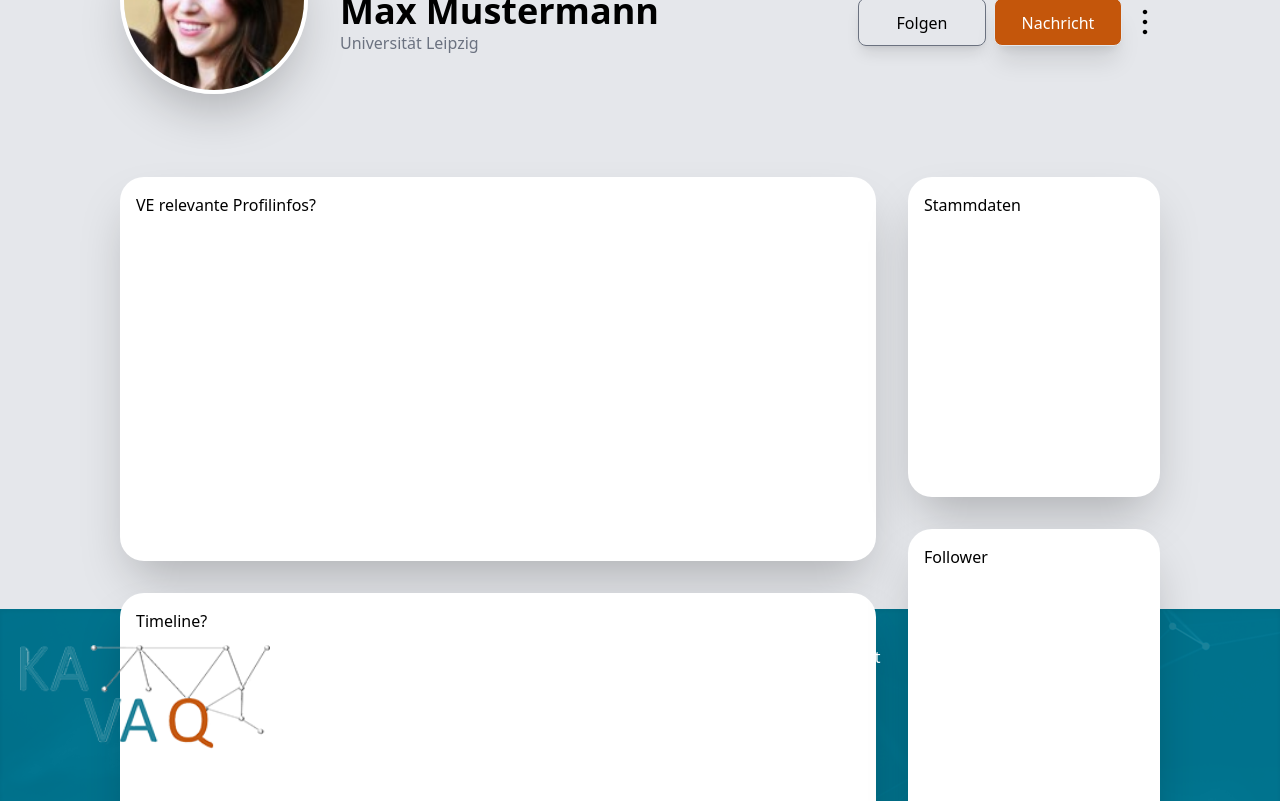
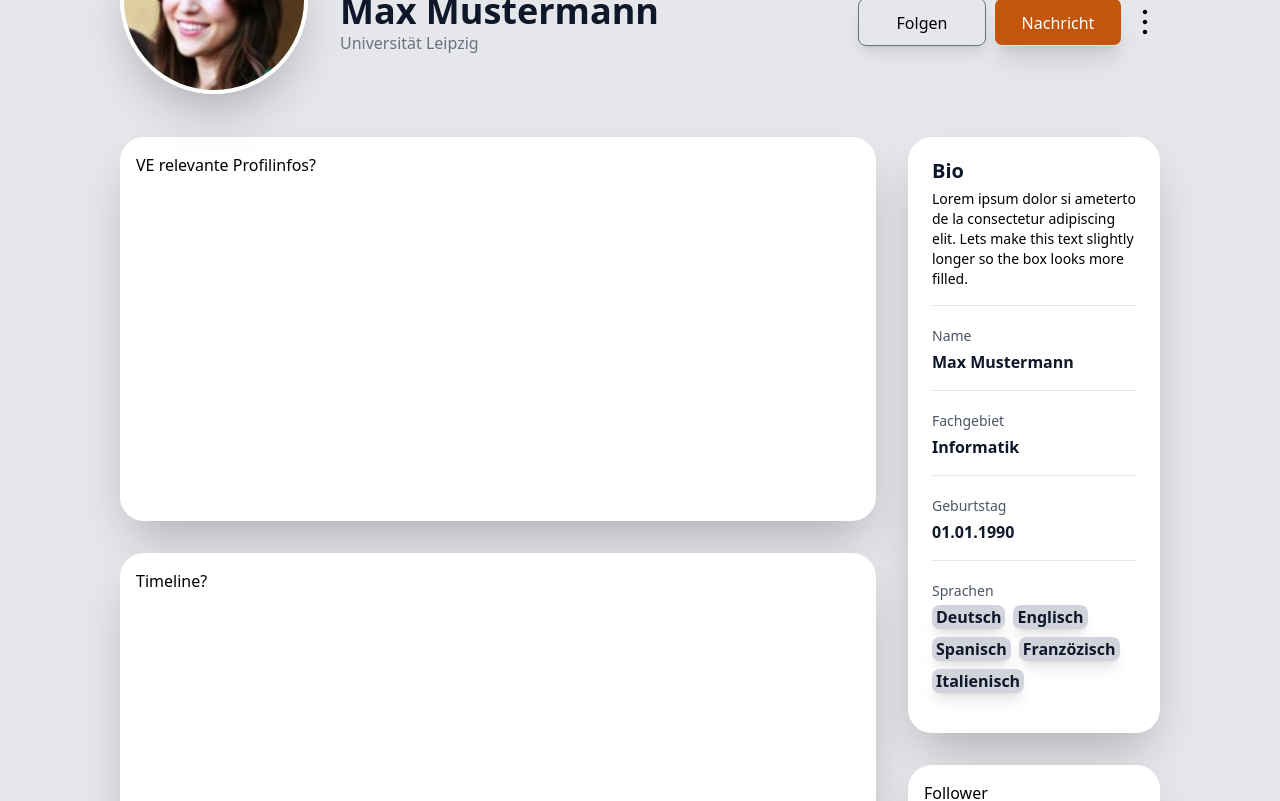
Before and after one commit to KMI-KPZ/ve-collab, a Next.js app in the folder frontend-vecollab/: page /profile in a window 1280 px wide. Shown: the part 520-1321 px from the top of the page. Built offline with nearby package versions, Linux system fonts and the light colour scheme; no server answers.

Commit message:
fix content overflowing the footer and add box content with personal information

```diff
--- a/frontend-vecollab/src/components/Layout/container.tsx
+++ b/frontend-vecollab/src/components/Layout/container.tsx
@@ -3,5 +3,5 @@ interface Props {
 }
 
 export default function Container({ children }: Props) {
-  return <div className="container mx-auto mb-20 px-5">{children}</div>
+  return <div className="container mx-auto mb-14 px-5">{children}</div>
 }
--- a/frontend-vecollab/src/components/Layout/main-learning-content-layout.tsx
+++ b/frontend-vecollab/src/components/Layout/main-learning-content-layout.tsx
@@ -1,24 +1,20 @@
 interface Props {
-    previewChildren: JSX.Element|JSX.Element[],
-    contentChildren: JSX.Element|JSX.Element[]
+    previewChildren: JSX.Element | JSX.Element[];
+    contentChildren: JSX.Element | JSX.Element[];
 }
 
 export default function MainLearningContentLayout({ previewChildren, contentChildren }: Props) {
     return (
-        <div className={"flex h-screen"}>
-            <div className={"w-1/4 pr-2 h-screen border-r border-gray-400 overflow-hidden"}>
-                <div className={"mx-4 mt-10 mb-4 text-5xl font-bold"}>
+        <div className={'flex h-screen'}>
+            <div className={'w-1/4 pr-2 h-screen border-r border-gray-400 overflow-hidden'}>
+                <div className={'mx-4 mt-10 mb-4 text-5xl font-bold'}>
                     <h1>Inhalte</h1>
                 </div>
-                <ul className={"h-screen overflow-y-auto no-scrollbar"}>
-                    {previewChildren}
-                </ul>
+                <ul className={'h-screen overflow-y-auto no-scrollbar'}>{previewChildren}</ul>
             </div>
-            <div className={"w-3/4 h-screen border-r overflow-y-scroll no-scrollbar"}>
-                <div className={"mt-10"}>
-                    {contentChildren}
-                </div>
+            <div className={'w-3/4 h-screen border-r overflow-y-scroll no-scrollbar'}>
+                <div className={'mt-10'}>{contentChildren}</div>
             </div>
         </div>
-    )
+    );
 }
--- a/frontend-vecollab/src/pages/profile.tsx
+++ b/frontend-vecollab/src/pages/profile.tsx
@@ -21,7 +21,7 @@ export default function Profile(props: Props) {
                             </div>
                             <div className={"mr-auto"}>
                                 <button className={"border border-white bg-black/75 text-white rounded-lg px-3 py-1 mt-2"}><span>Profil bearbeiten</span></button>
-                                <div className={"mt-11 font-bold text-4xl"}>Max Mustermann</div>
+                                <div className={"mt-11 font-bold text-4xl text-slate-900"}>Max Mustermann</div>
                                 <div className={"text-gray-500"}>Universität Leipzig</div>
 
                             </div>
@@ -34,15 +34,44 @@ export default function Profile(props: Props) {
                     </div>
                 </Container>
                 <Container>
-                    <div className={"h-96 mx-20 flex"}>
+                    <div className={"mx-20 flex"}>
                         <div className={"w-3/4  mr-4"}>
-                            <div className={"h-96 p-4 my-8 bg-white rounded-3xl shadow-2xl"}> VE relevante Profilinfos?</div>
+                            <div className={"h-96 p-4 my-4 bg-white rounded-3xl shadow-2xl"}> VE relevante Profilinfos?</div>
                             <div className={"h-96 p-4 my-8 bg-white rounded-3xl shadow-2xl"}>
                                 Timeline?
                             </div>
                         </div>
                         <div className={"w-1/4  ml-4"}>
-                            <div className={"h-80 p-4 my-8 bg-white rounded-3xl shadow-2xl"}>Stammdaten</div>
+                            <div className={"p-4 my-4 bg-white rounded-3xl shadow-2xl"}>
+                                <div className={"mx-2 divide-y"}>
+                                    <div className={"pb-4"}>
+                                        <div className={"font-bold text-slate-900 text-xl my-1"}>Bio</div>
+                                        <div className={"text-sm"}>Lorem ipsum dolor si ameterto de la consectetur adipiscing elit. Lets make this text slightly longer so the box looks more filled.</div>
+                                    </div>
+                                    <div className={"py-4"}>
+                                        <div className={"text-sm text-gray-600 my-1"}>Name</div>
+                                        <div className={"font-bold text-slate-900"}>Max Mustermann</div>
+                                    </div>
+                                    <div className={"py-4"}>
+                                        <div className={"text-sm text-gray-600 my-1"}>Fachgebiet</div>
+                                        <div className={"font-bold text-slate-900"}>Informatik</div>
+                                    </div>
+                                    <div className={"py-4"}>
+                                        <div className={"text-sm text-gray-600 my-1"}>Geburtstag</div>
+                                        <div className={"font-bold text-slate-900"}>01.01.1990</div>
+                                    </div>
+                                    <div className={"py-4"}>
+                                        <div className={"text-sm text-gray-600 my-1"}>Sprachen</div>
+                                        <div className={"font-bold text-slate-900 flex flex-wrap"}>
+                                            <div className={"mr-2 mb-2 px-1 rounded-lg bg-gray-300 shadow-lg"}>Deutsch</div>
+                                            <div className={"mr-2 mb-2 px-1 rounded-lg bg-gray-300 shadow-lg"}>Englisch</div>
+                                            <div className={"mr-2 mb-2 px-1 rounded-lg bg-gray-300 shadow-lg"}>Spanisch</div>
+                                            <div className={"mr-2 mb-2 px-1 rounded-lg bg-gray-300 shadow-lg"}>Franzözisch</div>
+                                            <div className={"mr-2 mb-2 px-1 rounded-lg bg-gray-300 shadow-lg"}>Italienisch</div>
+                                        </div>
+                                    </div>
+                                </div>
+                            </div>
                             <div className={"h-80 p-4 my-8 bg-white rounded-3xl shadow-2xl"}>Follower</div>
                         </div>
                     </div>
```
Also changed, not shown: frontend-vecollab/src/components/Layout/HeaderSection.tsx (+13 -7 lines).
